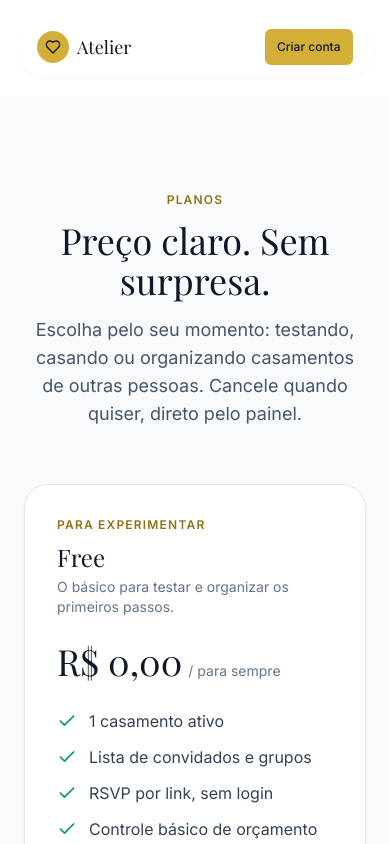
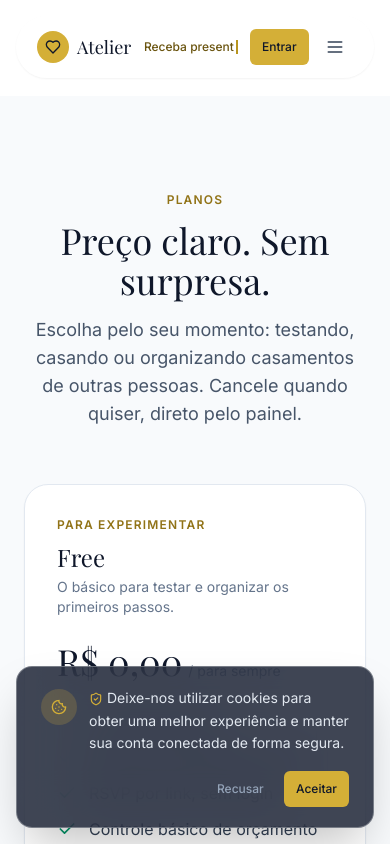
Before and after one commit to ArthurS357/Sistema-Casamento, a Next.js app: page /pricing in a window 390 px wide. Shown: the top 844 px of the page. Built offline with nearby package versions, Linux system fonts and the light colour scheme; a web font is replaced by a local one.

Commit message:
feat(landing): add mobile hamburger menu, typewriter animation and global cookie consent banner

```diff
--- a/src/app/layout.tsx
+++ b/src/app/layout.tsx
@@ -2,6 +2,7 @@ import "./globals.css";
 import type { Metadata } from "next";
 import { Inter, Playfair_Display } from "next/font/google";
 import { Providers } from "@/components/providers";
+import { CookieConsentBanner } from "@/components/layout/cookie-consent-banner";
 
 const inter = Inter({ subsets: ["latin"], variable: "--font-inter" });
 const playfair = Playfair_Display({ subsets: ["latin"], variable: "--font-display" });
@@ -15,7 +16,10 @@ export default function RootLayout({ children }: { children: React.ReactNode })
   return (
     <html lang="pt-BR" className={`${inter.variable} ${playfair.variable}`}>
       <body className="font-sans bg-slate-50 text-slate-900">
-        <Providers>{children}</Providers>
+        <Providers>
+          {children}
+          <CookieConsentBanner />
+        </Providers>
       </body>
     </html>
   );
--- a/src/components/landing/nav.tsx
+++ b/src/components/landing/nav.tsx
@@ -1,8 +1,9 @@
 "use client";
-import { useState, useEffect, useRef } from "react";
+import { useState, useEffect, useRef, useCallback } from "react";
 import Link from "next/link";
-import { Heart } from "lucide-react";
+import { Heart, Menu, X } from "lucide-react";
 import { Button } from "@/components/ui/button";
+import { useTypewriter } from "@/hooks/use-typewriter";
 import { cn } from "@/lib/utils";
 
 const sections = [
@@ -11,9 +12,25 @@ const sections = [
   { href: "/pricing", label: "Planos" },
 ];
 
+const TYPEWRITER_PHRASES = [
+  "Organize seu grande dia...",
+  "Receba presentes via PIX...",
+  "Gestão fácil de convidados...",
+  "Mesas dispostas em segundos...",
+  "Orçamento sob controle total...",
+];
+
 export function LandingNav() {
   const [isVisible, setIsVisible] = useState(true);
+  const [menuOpen, setMenuOpen] = useState(false);
   const lastScrollY = useRef(0);
+
+  const typewriterText = useTypewriter({
+    phrases: TYPEWRITER_PHRASES,
+    typingSpeed: 70,
+    deletingSpeed: 35,
+    pauseDelay: 2200,
+  });
 
   useEffect(() => {
     const handleScroll = () => {
@@ -30,6 +47,17 @@ export function LandingNav() {
     return () => window.removeEventListener("scroll", handleScroll);
   }, []);
 
+  /* Lock body scroll when mobile menu open */
+  useEffect(() => {
+    document.body.style.overflow = menuOpen ? "hidden" : "";
+    return () => {
+      document.body.style.overflow = "";
+    };
+  }, [menuOpen]);
+
+  const toggleMenu = useCallback(() => setMenuOpen((prev) => !prev), []);
+  const closeMenu = useCallback(() => setMenuOpen(false), []);
+
   return (
     <header
       className={cn(
@@ -38,30 +66,108 @@ export function LandingNav() {
       )}
     >
       <nav className="mx-auto flex max-w-6xl items-center justify-between rounded-full border border-white/40 bg-white/40 px-5 py-3 shadow-sm backdrop-blur-lg">
-        <Link href="/" className="flex items-center gap-2 font-display text-lg text-slate-900">
+        {/* Logo */}
+        <Link
+          href="/"
+          className="flex items-center gap-2 font-display text-lg text-slate-900"
+          onClick={closeMenu}
+        >
           <span className="grid h-8 w-8 place-items-center rounded-full bg-gold-400 text-slate-900">
             <Heart className="h-4 w-4" aria-hidden />
           </span>
           Atelier
         </Link>
 
+        {/* Typewriter — mobile only */}
+        <span
+          className="block text-xs font-medium text-gold-700 md:hidden min-w-0 truncate max-w-[140px] sm:max-w-[200px]"
+          aria-live="polite"
+          aria-label="Funcionalidades do Atelier"
+        >
+          {typewriterText}
+          <span className="inline-block w-[2px] h-3.5 bg-gold-500 ml-0.5 animate-pulse align-text-bottom" />
+        </span>
+
+        {/* Desktop nav links */}
         <div className="hidden items-center gap-8 text-sm text-slate-600 md:flex">
           {sections.map((s) => (
-            <a key={s.href} href={s.href} className="transition-colors hover:text-slate-900">
+            <a
+              key={s.href}
+              href={s.href}
+              className="transition-colors hover:text-slate-900"
+            >
               {s.label}
             </a>
           ))}
         </div>
 
-        <div className="flex items-center gap-2">
-          <Link href="/login" className="hidden sm:block">
-            <Button variant="ghost" size="sm">Entrar</Button>
+        {/* Desktop CTA */}
+        <div className="hidden items-center gap-2 md:flex">
+          <Link href="/login">
+            <Button variant="ghost" size="sm">
+              Entrar
+            </Button>
           </Link>
           <Link href="/register">
-            <Button variant="gold" size="sm">Criar conta</Button>
+            <Button variant="gold" size="sm">
+              Criar conta
+            </Button>
           </Link>
         </div>
+
+        {/* Mobile actions: Login CTA + Hamburger */}
+        <div className="flex items-center gap-2 md:hidden">
+          <Link href="/login">
+            <Button variant="gold" size="sm">
+              Entrar
+            </Button>
+          </Link>
+          <button
+            id="mobile-menu-toggle"
+            type="button"
+            aria-label={menuOpen ? "Fechar menu" : "Abrir menu"}
+            aria-expanded={menuOpen}
+            className="grid h-9 w-9 place-items-center rounded-full text-slate-700 transition-colors hover:bg-slate-100"
+            onClick={toggleMenu}
+          >
+            {menuOpen ? (
+              <X className="h-5 w-5" />
+            ) : (
+              <Menu className="h-5 w-5" />
+            )}
+          </button>
+        </div>
       </nav>
+
+      {/* Mobile slide-down menu */}
+      <div
+        id="mobile-nav-panel"
+        className={cn(
+          "mt-2 mx-auto max-w-6xl overflow-hidden rounded-2xl border border-white/40 bg-white/80 shadow-lg backdrop-blur-xl transition-all duration-500 ease-in-out md:hidden",
+          menuOpen
+            ? "max-h-80 opacity-100 translate-y-0"
+            : "max-h-0 opacity-0 -translate-y-2 pointer-events-none",
+        )}
+      >
+        <div className="flex flex-col gap-1 p-4">
+          {sections.map((s) => (
+            <a
+              key={s.href}
+              href={s.href}
+              className="rounded-lg px-4 py-3 text-sm font-medium text-slate-700 transition-colors hover:bg-gold-50 hover:text-slate-900"
+              onClick={closeMenu}
+            >
+              {s.label}
+            </a>
+          ))}
+          <hr className="my-2 border-slate-200/60" />
+          <Link href="/register" onClick={closeMenu}>
+            <Button variant="outline" size="sm" className="w-full">
+              Criar conta
+            </Button>
+          </Link>
+        </div>
+      </div>
     </header>
   );
 }
--- /dev/null
+++ b/src/components/layout/cookie-consent-banner.tsx
@@ -0,0 +1,66 @@
+"use client";
+
+import { Cookie, ShieldCheck } from "lucide-react";
+import { Button } from "@/components/ui/button";
+import { useCookieConsent } from "@/hooks/use-cookie-consent";
+import { cn } from "@/lib/utils";
+
+export function CookieConsentBanner() {
+  const { showBanner, accept, decline } = useCookieConsent();
+
+  if (!showBanner) return null;
+
+  return (
+    <div
+      id="cookie-consent-banner"
+      role="dialog"
+      aria-label="Consentimento de cookies"
+      className={cn(
+        "fixed inset-x-0 bottom-0 z-[60] p-4 sm:p-6",
+        "animate-in slide-in-from-bottom-4 fade-in duration-500",
+      )}
+    >
+      <div
+        className={cn(
+          "mx-auto flex max-w-3xl flex-col gap-4 rounded-2xl border border-white/30 px-6 py-5 shadow-2xl sm:flex-row sm:items-center sm:gap-6",
+          /* glassmorphism */
+          "bg-slate-900/80 backdrop-blur-xl backdrop-saturate-150",
+        )}
+      >
+        <div className="flex items-start gap-3 sm:items-center">
+          <span className="mt-0.5 grid h-9 w-9 shrink-0 place-items-center rounded-full bg-gold-400/20 sm:mt-0">
+            <Cookie className="h-4 w-4 text-gold-400" aria-hidden />
+          </span>
+          <p className="text-sm leading-relaxed text-slate-200">
+            <ShieldCheck
+              className="mr-1 inline-block h-3.5 w-3.5 text-gold-400"
+              aria-hidden
+            />
+            Deixe-nos utilizar cookies para obter uma melhor experiência e manter
+            sua conta conectada de forma segura.
+          </p>
+        </div>
+
+        <div className="flex shrink-0 gap-2 self-end sm:self-center">
+          <Button
+            id="cookie-decline-btn"
+            variant="ghost"
+            size="sm"
+            className="text-slate-400 hover:bg-white/10 hover:text-white"
+            onClick={decline}
+          >
+            Recusar
+          </Button>
+          <Button
+            id="cookie-accept-btn"
+            variant="gold"
+            size="sm"
+            onClick={accept}
+          >
+            Aceitar
+          </Button>
+        </div>
+      </div>
+    </div>
+  );
+}
--- /dev/null
+++ b/src/hooks/use-cookie-consent.ts
@@ -0,0 +1,31 @@
+"use client";
+import { useState, useEffect, useCallback } from "react";
+
+const COOKIE_KEY = "cookie-consent";
+
+type ConsentStatus = "accepted" | "declined" | null;
+
+export function useCookieConsent() {
+  const [consent, setConsent] = useState<ConsentStatus>(null);
+  const [isLoaded, setIsLoaded] = useState(false);
+
+  useEffect(() => {
+    const stored = localStorage.getItem(COOKIE_KEY) as ConsentStatus;
+    setConsent(stored);
+    setIsLoaded(true);
+  }, []);
+
+  const accept = useCallback(() => {
+    localStorage.setItem(COOKIE_KEY, "accepted");
+    setConsent("accepted");
+  }, []);
+
+  const decline = useCallback(() => {
+    localStorage.setItem(COOKIE_KEY, "declined");
+    setConsent("declined");
+  }, []);
+
+  const showBanner = isLoaded && consent === null;
+
+  return { consent, showBanner, accept, decline };
+}
--- /dev/null
+++ b/src/hooks/use-typewriter.ts
@@ -0,0 +1,56 @@
+"use client";
+import { useState, useEffect, useCallback, useRef } from "react";
+
+interface UseTypewriterOptions {
+  phrases: string[];
+  typingSpeed?: number;
+  deletingSpeed?: number;
+  pauseDelay?: number;
+}
+
+export function useTypewriter({
+  phrases,
+  typingSpeed = 80,
+  deletingSpeed = 40,
+  pauseDelay = 2000,
+}: UseTypewriterOptions) {
+  const [text, setText] = useState("");
+  const [isDeleting, setIsDeleting] = useState(false);
+  const phraseIndex = useRef(0);
+  const charIndex = useRef(0);
+  const timeoutRef = useRef<ReturnType<typeof setTimeout> | undefined>(undefined);
+
+  const tick = useCallback(() => {
+    const current = phrases[phraseIndex.current];
+    if (!current) return;
+
+    if (!isDeleting) {
+      charIndex.current += 1;
+      setText(current.slice(0, charIndex.current));
+
+      if (charIndex.current === current.length) {
+        timeoutRef.current = setTimeout(() => setIsDeleting(true), pauseDelay);
+        return;
+      }
+      timeoutRef.current = setTimeout(tick, typingSpeed);
+    } else {
+      charIndex.current -= 1;
+      setText(current.slice(0, charIndex.current));
+
+      if (charIndex.current === 0) {
+        setIsDeleting(false);
+        phraseIndex.current = (phraseIndex.current + 1) % phrases.length;
+      }
+      timeoutRef.current = setTimeout(tick, deletingSpeed);
+    }
+  }, [isDeleting, phrases, typingSpeed, deletingSpeed, pauseDelay]);
+
+  useEffect(() => {
+    timeoutRef.current = setTimeout(tick, typingSpeed);
+    return () => {
+      if (timeoutRef.current) clearTimeout(timeoutRef.current);
+    };
+  }, [tick, typingSpeed]);
+
+  return text;
+}
```
